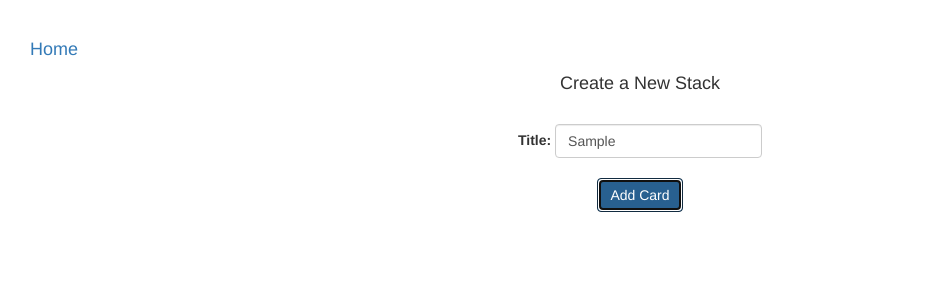
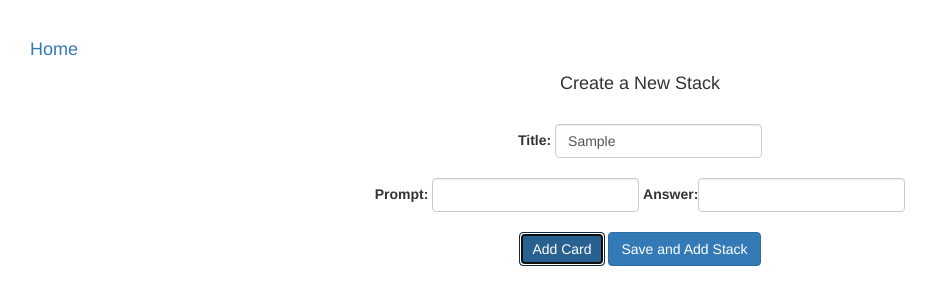
Before and after one commit to UchuNoKen/fadecardpro, a React (Create React App) app: page /stack_form in a window 1280 px wide. Both pictures are taken after typing "Sample" into the empty fields and a click on the button "Add Card". Shown: the top 304 px of the page, without its empty margins (0-937 px from the left). Built offline with nearby package versions, Linux system fonts and the light colour scheme.

Commit message:
Refactored StackForm

```diff
--- a/src/components/StackForm.js
+++ b/src/components/StackForm.js
@@ -20,8 +20,17 @@ class StackForm extends Component {
     this.setState({ cards });
   }
 
+  addStack() {
+    console.log("Stackform state", this.state);
+  }
+
+  updateCardPart(event, index, part) {
+    const { cards } = this.state;
+    cards[index][part] = event.target.value;
+    this.setState({ cards });
+  }
+
   render() {
-    console.log("Stackform state", this.state);
     return (
       <div>
         <Link to="/" className="link-home">
@@ -31,11 +40,26 @@ class StackForm extends Component {
         <br />
         <Form inline>
           <FormGroup>
-            <FormLabel>Title:</FormLabel> <FormControl />
+            <FormLabel>Title:</FormLabel>{" "}
+            <FormControl onChange={event => this.setState({ title: event.target.value })} />
           </FormGroup>
+          {this.state.cards.map((card, index) => {
+            return (
+              <div key={card.id}>
+                <br />
+                <FormGroup>
+                  <FormLabel>Prompt: </FormLabel>{" "}
+                  <FormControl onChange={event => this.updateCardPart(event, index, "prompt")} />{" "}
+                  <FormLabel>Answer: </FormLabel>
+                  <FormControl onChange={event => this.updateCardPart(event, index, "answer")} />
+                </FormGroup>
+              </div>
+            );
+          })}
         </Form>
         <br />
-        <Button onClick={() => this.addCard()}>Add Card</Button>
+        <Button onClick={() => this.addCard()}>Add Card</Button>{" "}
+        <Button onClick={() => this.addStack()}>Save and Add Stack</Button>
       </div>
     );
   }
```
